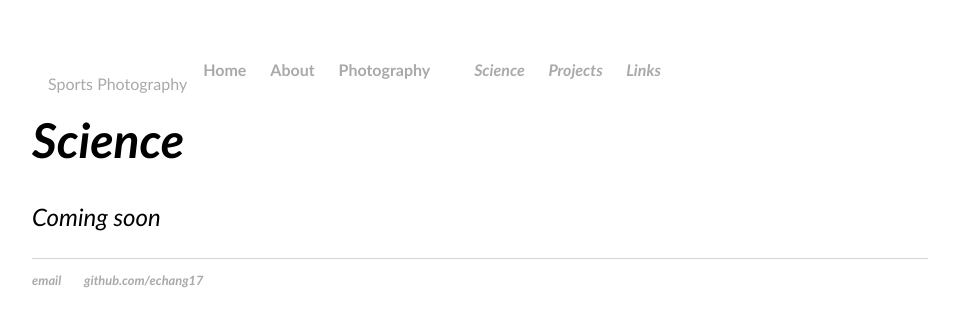
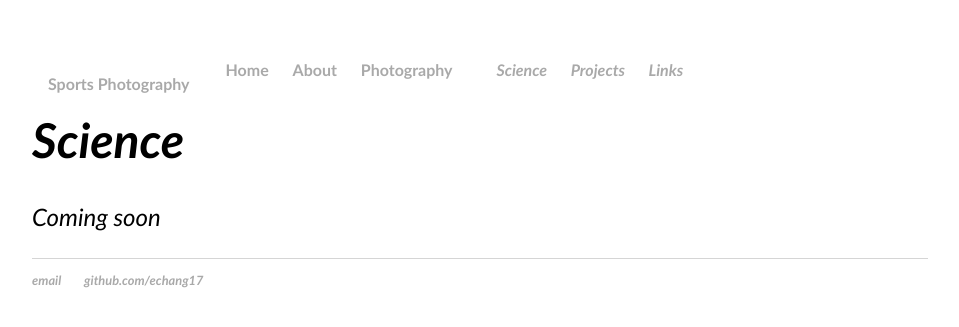
Before and after one commit to echang17/echang17.github.io, a Jekyll site: the page built from science/index.html, in a window 1280 px wide. Shown: the top 327 px of the page, without its empty margins (160-1119 px from the left). Built offline with Jekyll 4.4.1, drawn with Linux system fonts in a browser that asks for light colours.

Commit message:
Update main.css

```diff
--- a/css/main.css
+++ b/css/main.css
@@ -231,6 +231,8 @@
 .dropdown {
     float: left;
     overflow: hidden;
+    display: inline; /*new*/
+    margin-right: 20px; /*new*/
 }
 
 .dropdown .dropbtn {
@@ -241,6 +243,7 @@
     padding: 14px 16px;
     background-color: inherit;
     font-family: 'Trebuchet MS', Helvetica, sans-serif;
+    font-weight: bold; /*new*/
     margin: 0;
 }
 
```
